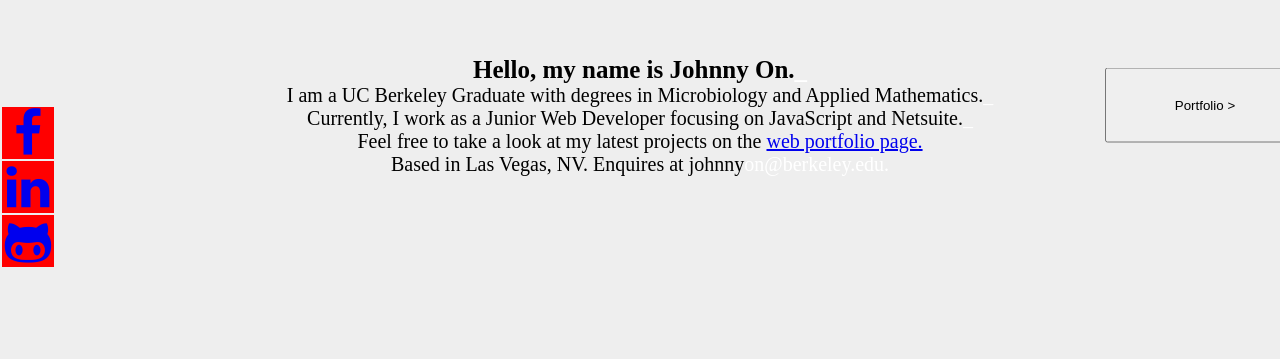
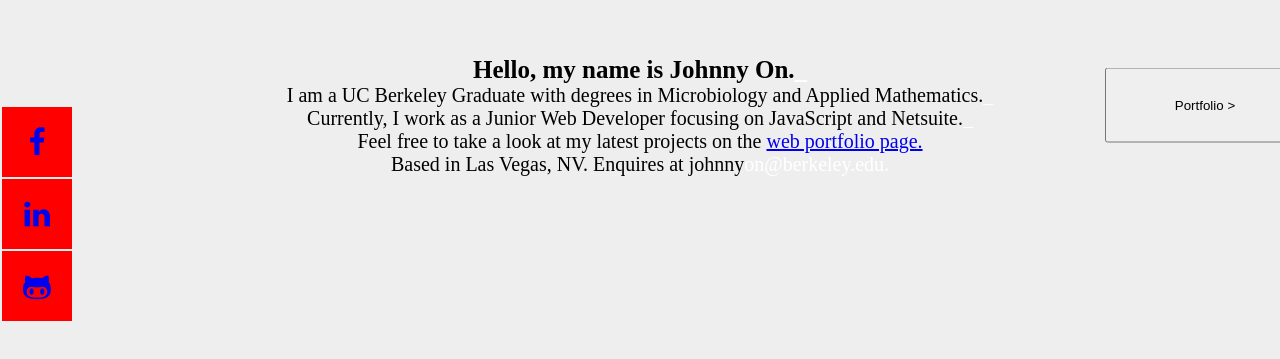
Before and after one commit to Risingvirtue/newWebsite, a plain HTML site: page index.html in a window 1280 px wide. Shown: the part 295-654 px from the top of the page. Drawn offline with nearby package versions, Linux system fonts and the light colour scheme.

Commit message:
'expand'

```diff
--- a/index.html
+++ b/index.html
@@ -21,13 +21,13 @@
 			<a href="./projects.html"><button id="portfolio" >Portfolio ></button></a>
 			<table id="nav">
 				<tr>
-				  <th><a class="contact" href="#"><i class="fa fa-facebook icon" aria-hidden="true"></i></a></th>
+				  <td><a class="contact" href="#"><i class="fa fa-facebook icon" aria-hidden="true"></i></a></td>
 				</tr>
 				<tr>
-				  <th><a class="contact" href="#"><i class="fa fa-linkedin icon" aria-hidden="true"></i></a></th>
+				  <td><a class="contact" href="#"><i class="fa fa-linkedin icon" aria-hidden="true"></i></a></td>
 				</tr>
 				<tr>
-				  <th><a class="contact" href="#"><i class="fa fa-github-alt icon" aria-hidden="true"></i></a></th>
+				  <td><a class="contact" href="#"><i class="fa fa-github-alt icon" aria-hidden="true"></i></a></td>
 				</tr>
 
 			</table>
--- a/main.css
+++ b/main.css
@@ -30,20 +30,23 @@ tr {
 }
 
 
-th {
+td {
+	text-align: center;
+	padding: 10px;
 	background-color: red;
 	height: 50px;
 	width: 50px;
-	-webkit-transition: width 2s; /* Safari */
-    transition: width 2s;
+	-webkit-transition-property: all;
+	-webkit-transition-duration: 1s;
 }
 
-th:hover {
+td:hover {
 	width: 100px;
+	padding-right: 0px;
 }
 
 .icon {
-	font-size: 50px;
+	font-size: 30px;
 }
 
 .contact {
```
